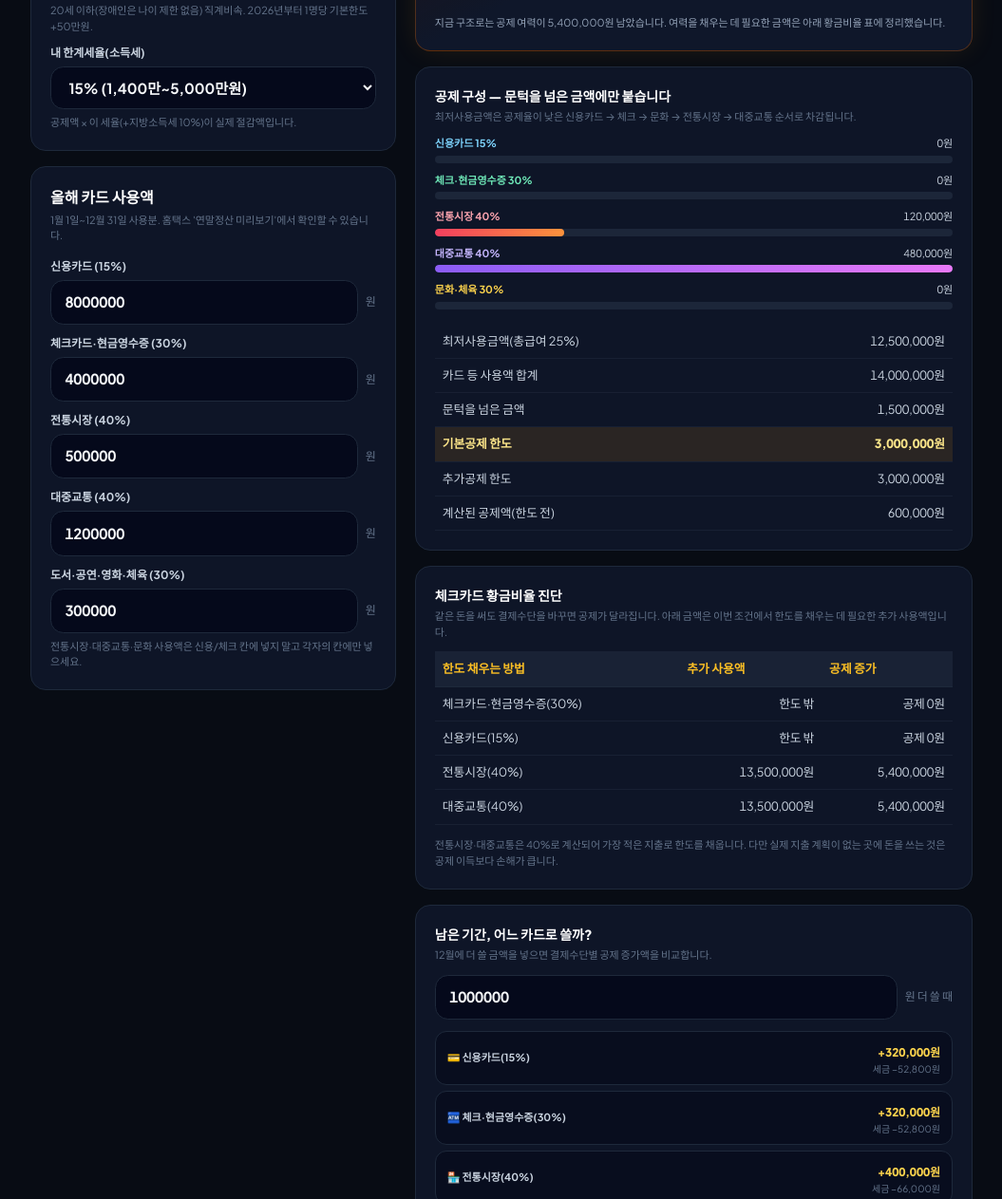
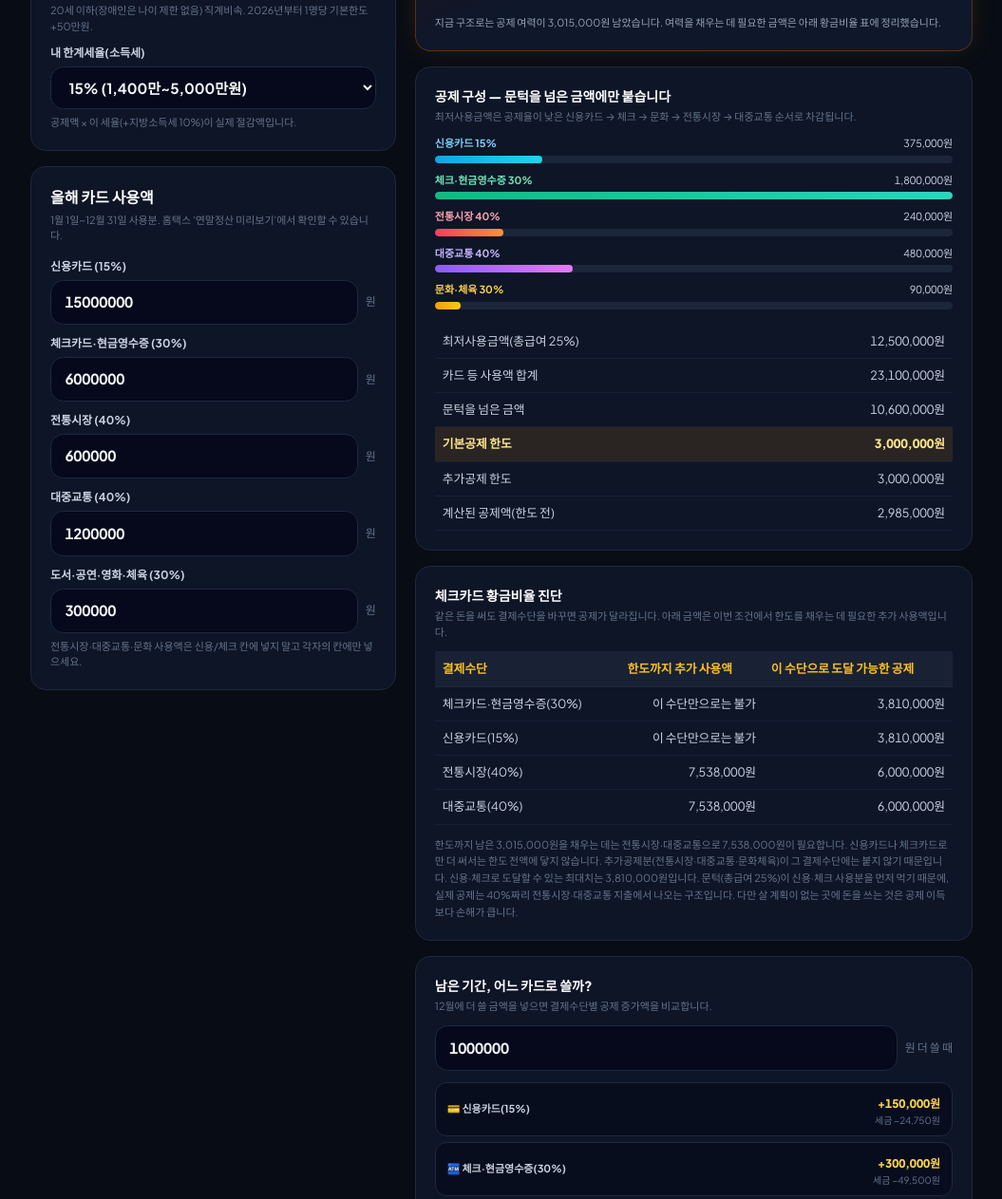
Before and after one commit to lemilea87/lemilea87.github.io, a plain HTML site: page card.html in a window 1280 px wide. Shown: the part 671-1934 px from the top of the page at 95% size, without its empty margins (112-1167 px from the left). Drawn offline with nearby package versions, Linux system fonts and the light colour scheme.

Commit message:
fix: card defaults, golden-ratio reach table, give a correct worked example

```diff
--- a/card.html
+++ b/card.html
@@ -172,21 +172,21 @@
                     <div class="mb-3">
                         <label for="credit" class="block text-xs font-bold text-slate-300 mb-1.5">신용카드 (15%)</label>
                         <div class="flex items-center gap-2">
-                            <input id="credit" type="number" min="0" step="100000" value="8000000" class="fld num">
+                            <input id="credit" type="number" min="0" step="100000" value="15000000" class="fld num">
                             <span class="text-xs text-slate-500 shrink-0">원</span>
                         </div>
                     </div>
                     <div class="mb-3">
                         <label for="debit" class="block text-xs font-bold text-slate-300 mb-1.5">체크카드·현금영수증 (30%)</label>
                         <div class="flex items-center gap-2">
-                            <input id="debit" type="number" min="0" step="100000" value="4000000" class="fld num">
+                            <input id="debit" type="number" min="0" step="100000" value="6000000" class="fld num">
                             <span class="text-xs text-slate-500 shrink-0">원</span>
                         </div>
                     </div>
                     <div class="mb-3">
                         <label for="market" class="block text-xs font-bold text-slate-300 mb-1.5">전통시장 (40%)</label>
                         <div class="flex items-center gap-2">
-                            <input id="market" type="number" min="0" step="100000" value="500000" class="fld num">
+                            <input id="market" type="number" min="0" step="100000" value="600000" class="fld num">
                             <span class="text-xs text-slate-500 shrink-0">원</span>
                         </div>
                     </div>
@@ -270,14 +270,9 @@
                     <p class="text-[11px] text-slate-500 mb-3">같은 돈을 써도 결제수단을 바꾸면 공제가 달라집니다. 아래 금액은 이번 조건에서 한도를 채우는 데 필요한 추가 사용액입니다.</p>
                     <table class="tbl">
                         <thead>
-                            <tr><th>한도 채우는 방법</th><th class="text-right">추가 사용액</th><th class="text-right">공제 증가</th></tr>
+                            <tr><th>결제수단</th><th class="text-right">한도까지 추가 사용액</th><th class="text-right">이 수단으로 도달 가능한 공제</th></tr>
                         </thead>
-                        <tbody>
-                            <tr><td>체크카드·현금영수증(30%)</td><td class="text-right num" id="g-debit">-</td><td class="text-right num" id="g-debit-d">-</td></tr>
-                            <tr><td>신용카드(15%)</td><td class="text-right num" id="g-credit">-</td><td class="text-right num" id="g-credit-d">-</td></tr>
-                            <tr><td>전통시장(40%)</td><td class="text-right num" id="g-market">-</td><td class="text-right num" id="g-market-d">-</td></tr>
-                            <tr><td>대중교통(40%)</td><td class="text-right num" id="g-transit">-</td><td class="text-right num" id="g-transit-d">-</td></tr>
-                        </tbody>
+                        <tbody id="golden"></tbody>
                     </table>
                     <p id="g-note" class="text-[11px] text-slate-500 mt-3 leading-relaxed">-</p>
                 </div>
@@ -326,7 +321,9 @@
             <p>3단계, 한도입니다. 기본 한도는 총급여 7,000만원 이하 300만원, 초과 250만원이고, <strong>2026년부터 자녀 수에 따라 1명당 50만원(7,000만원 초과자는 25만원)씩 최대 2명분까지</strong> 늘어납니다. 여기에 전통시장·대중교통·문화체육 사용분은 기본 한도를 넘었을 때 추가로 공제되는데, 7,000만원 이하는 300만원, 초과는 200만원이 한도입니다(초과자는 문화체육 제외).</p>
 
             <h3>직접 계산해 본 예시</h3>
-            <p>총급여 5,000만원·자녀 없음·신용카드 800만원·체크카드 400만원·전통시장 50만원·대중교통 120만원·문화 30만원을 넣어 보겠습니다. 사용액 합계는 1,400만원, 최저사용금액은 1,250만원이라 150만원이 공제 대상입니다. 이 150만원은 신용카드 사용분에서 먼저 빠지므로 신용카드는 650만원이 남고, 공제액은 650만원×15% + 400만원×30% + 50만원×40% + 120만원×40% + 30만원×30% = 97만5,000 + 120만 + 20만 + 48만 + 9만 = <strong>294만5,000원</strong>입니다. 기본 한도 300만원보다 작으므로 전액 인정되고, 한계세율 15%·지방소득세 포함이면 세금이 약 48만6,000원 줄어듭니다. 남은 여력은 305만5,000원(기본 300만 + 추가 300만 − 294만5,000)입니다.</p>
+            <p>총급여 5,000만원·자녀 없음·신용카드 1,500만원·체크카드 600만원·전통시장 60만원·대중교통 120만원·문화 30만원을 넣어 보겠습니다. 사용액 합계는 2,310만원, 최저사용금액은 1,250만원입니다. 이 1,250만원은 <strong>신용카드 1,250만원 상당</strong>으로 먼저 채워지므로 신용카드는 250만원이 남고, 나머지 사용분은 그대로 각자의 공제율을 받습니다.</p>
+            <p>공제액 = 250만원×15% + 600만원×30% + 30만원×30% + 60만원×40% + 120만원×40% = 37만5,000 + 180만 + 9만 + 24만 + 48만 = <strong>298만5,000원</strong>입니다. 기본 한도 300만원보다 작아 전액 인정되고, 한계세율 15%에 지방소득세를 더하면 세금이 약 49만2,550원 줄어듭니다. 남은 여력은 301만5,000원(기본 300만 + 추가 300만 − 298만5,000)입니다.</p>
+            <p>여기서 눈여겨볼 점은 <strong>공제의 절반 이상(72만원)이 전통시장·대중교통 40%에서 나온다</strong>는 것입니다. 총급여의 25% 문턱이 신용카드·체크카드 사용분을 먼저 먹어버리기 때문에, 문턱을 겨우 넘긴 사람은 15%·30% 구간이 거의 남지 않습니다. 카드 사용액이 총급여의 25%를 조금 넘는 수준이라면, 같은 지출을 전통시장이나 대중교통으로 돌리는 것이 공제액을 가장 크게 바꿉니다.</p>
 
             <h2>황금비율 — 25%까지는 신용, 그 뒤는 체크</h2>
             <p>공제액을 가장 크게 만드는 배분은 단순합니다. <strong>총급여의 25%까지는 신용카드</strong>로 채우고(어차피 15%로 계산될 구간입니다), <strong>25%를 넘는 지출부터는 체크카드·현금영수증</strong>으로 돌립니다. 그다음 한도가 다 차면 다시 혜택이 좋은 신용카드를 쓰면 됩니다. 한도에 이미 닿은 사람은 결제수단을 바꿔도 공제가 늘지 않으니, 그때는 카드 혜택이나 연금저축·IRP 세액공제 쪽을 보는 편이 낫습니다.</p>
@@ -624,32 +621,36 @@
         $("parts").innerHTML = html;
 
         // 황금비율
-        var gd = cardNeed(input, "debit"), gc = cardNeed(input, "credit"),
-            gm = cardNeed(input, "market"), gt = cardNeed(input, "transit");
-        function setNeed(idv, idn, need, label) {
-            if (need === null) {
-                $("g-" + idv).textContent = "한도 밖";
-                $("g-" + idv + "-d").textContent = "공제 " + won(0);
-            } else {
-                $("g-" + idv).textContent = need === 0 ? "이미 충족" : won(need);
-                $("g-" + idv + "-d").textContent = won(r.remaining);
-            }
+        var gchans = [
+            ["debit", "체크카드·현금영수증(30%)"],
+            ["credit", "신용카드(15%)"],
+            ["market", "전통시장(40%)"],
+            ["transit", "대중교통(40%)"]
+        ];
+        var gHtml = "", gNeeds = {};
+        for (var gi = 0; gi < gchans.length; gi++) {
+            var gkey = gchans[gi][0];
+            var need = cardNeed(input, gkey);
+            var reach = cardAdd(input, gkey, 100000000).deduction;
+            gNeeds[gkey] = need;
+            var needTxt = need === null ? "이 수단만으로는 불가" : (need === 0 ? "이미 충족" : won(need));
+            gHtml += "<tr><td>" + gchans[gi][1] + "</td><td class='text-right num'>" + needTxt +
+                "</td><td class='text-right num'>" + won(reach) + "</td></tr>";
         }
-        setNeed("debit", null, gd);
-        setNeed("credit", null, gc);
-        setNeed("market", null, gm);
-        setNeed("transit", null, gt);
+        $("golden").innerHTML = gHtml;
 
         var note = [];
         if (r.shortfall > 0) {
-            note.push("최저사용금액까지 " + won(r.shortfall) + "이 비어 있어 어떤 카드로 써도 지금은 공제가 0원입니다. 먼저 문턱을 넘기는 것이 우선입니다.");
+            note.push("최저사용금액까지 " + won(r.shortfall) + "이 비어 있어 지금은 어떤 결제수단으로 써도 공제가 0원입니다. 먼저 문턱을 넘기는 것이 우선입니다.");
+        } else if (r.remaining <= 1) {
+            note.push("한도를 모두 채워 추가 사용으로 늘릴 공제가 없습니다.");
+        } else {
+            if (gNeeds.market !== null && gNeeds.transit !== null && gNeeds.market > 0) {
+                note.push("한도까지 남은 " + won(r.remaining) + "을 채우는 데는 전통시장·대중교통으로 " + won(gNeeds.market) + "이 필요합니다.");
+            }
+            note.push("신용카드나 체크카드로만 더 써서는 한도 전액에 닿지 않습니다. 추가공제분(전통시장·대중교통·문화체육)이 그 결제수단에는 붙지 않기 때문입니다. 신용·체크로 도달할 수 있는 최대치는 " + won(cardAdd(input, "credit", 100000000).deduction) + "입니다.");
+            note.push("문턱(총급여 25%)이 신용·체크 사용분을 먼저 먹기 때문에, 실제 공제는 40%짜리 전통시장·대중교통 지출에서 나오는 구조입니다. 다만 살 계획이 없는 곳에 돈을 쓰는 것은 공제 이득보다 손해가 큽니다.");
         }
-        if (r.remaining <= 1) {
-            note.push("한도를 모두 채워 추가 사용으로 늘릴 공제가 없습니다.");
-        } else if (gd !== null && gc !== null && gd > 0) {
-            note.push("같은 " + won(Math.max(gd, 1)) + "을 쓰더라도 체크카드로 쓰면 한도가 채워지고, 신용카드로는 " + won(gc) + "이 필요합니다. 차이는 " + won(gc - gd) + "입니다.");
-        }
-        note.push("전통시장·대중교통은 40%로 계산되어 가장 적은 지출로 한도를 채웁니다. 다만 실제 지출 계획이 없는 곳에 돈을 쓰는 것은 공제 이득보다 손해가 큽니다.");
         $("g-note").textContent = note.join(" ");
 
         // 시뮬레이터
```
Also changed, not shown: wolse.html (+1 -1 lines).
